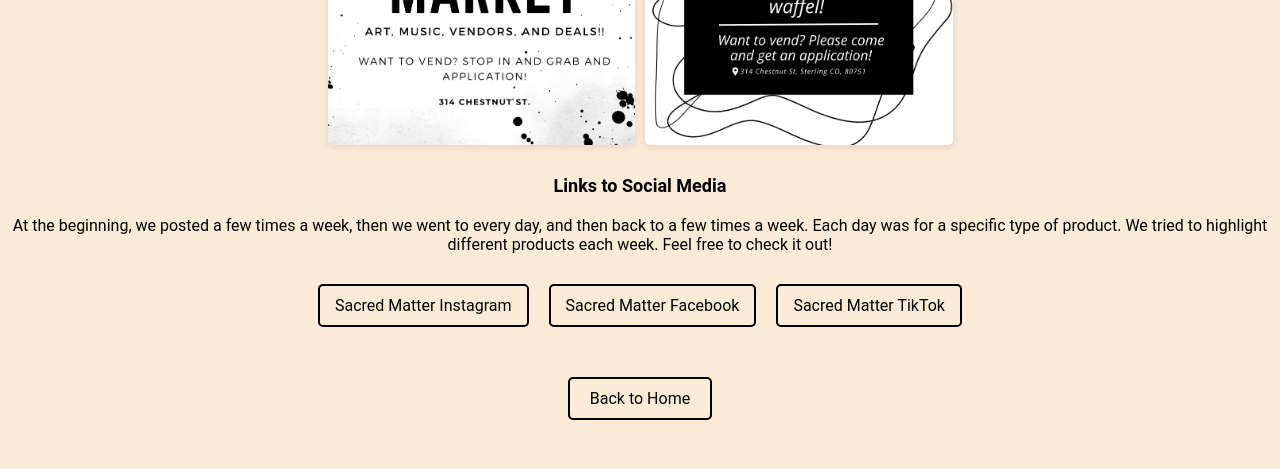
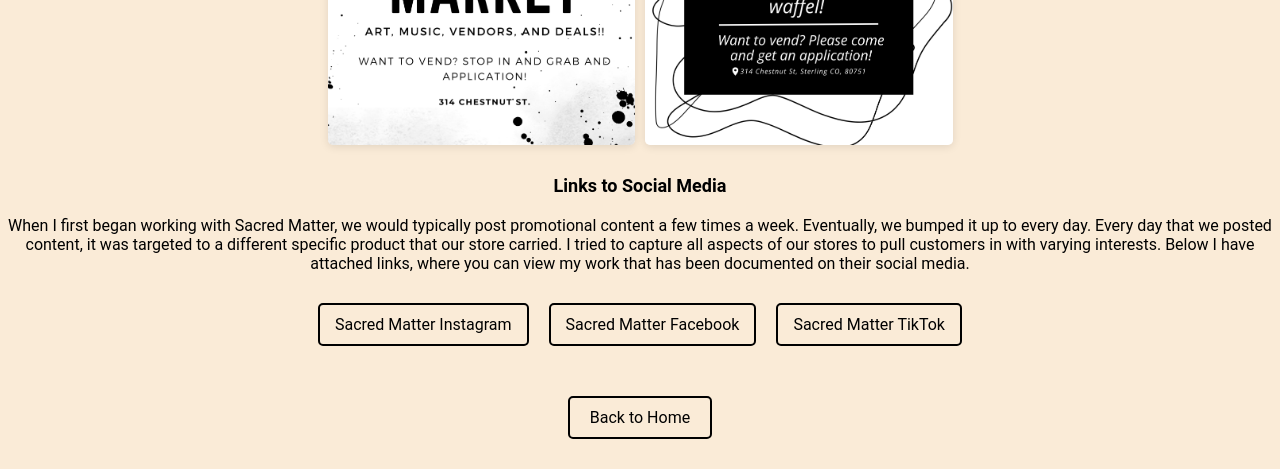
Before and after one commit to ALYSSA1516/My_Portfolio, a plain HTML site: page sacredmatter.html in a window 1280 px wide. Shown: the part 443-912 px from the top of the page. Drawn offline with Linux system fonts and the light colour scheme.

Commit message:
Update sacredmatter.html

```diff
--- a/sacredmatter.html
+++ b/sacredmatter.html
@@ -95,7 +95,7 @@
     </div>
 
     <h2>Links to Social Media</h2>
-    <p>At the beginning, we posted a few times a week, then we went to every day, and then back to a few times a week. Each day was for a specific type of product. We tried to highlight different products each week. Feel free to check it out!</p>
+    <p>When I first began working with Sacred Matter, we would typically post promotional content a few times a week. Eventually, we bumped it up to every day. Every day that we posted content, it was targeted to a different specific product that our store carried. I tried to capture all aspects of our stores to pull customers in with varying interests. Below I have attached links, where you can view my work that has been documented on their social media. </p>
 
     <div class="flex-center">
         <a class="button" href="https://www.instagram.com/sacredmatter?igsh=MmU3aWRicmQ4YjFx">Sacred Matter Instagram</a>
```
